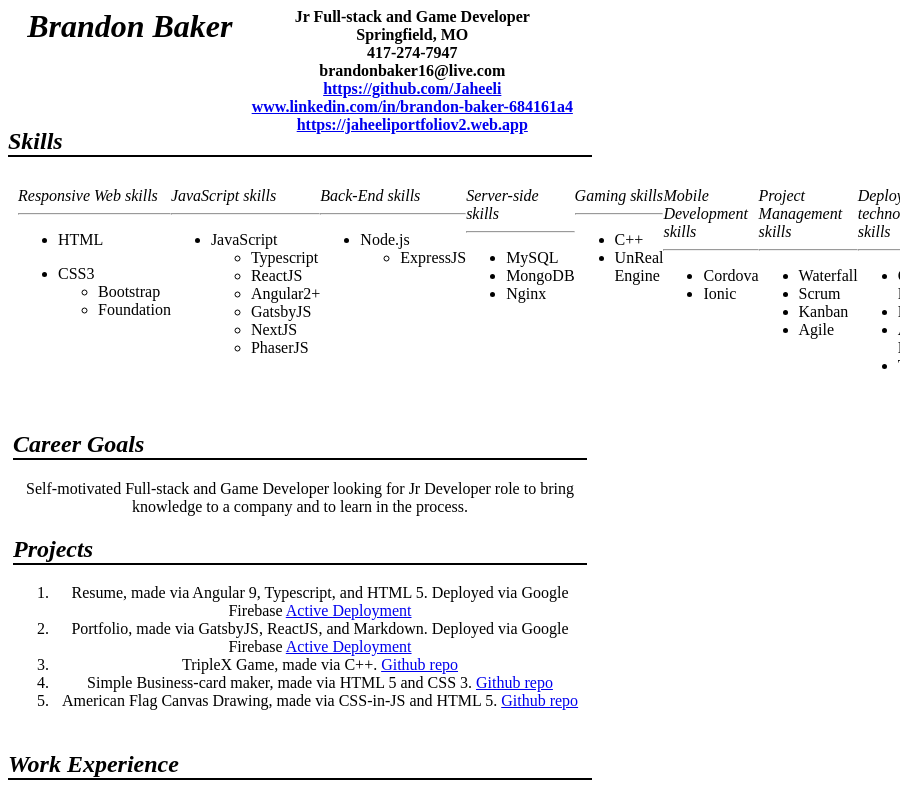
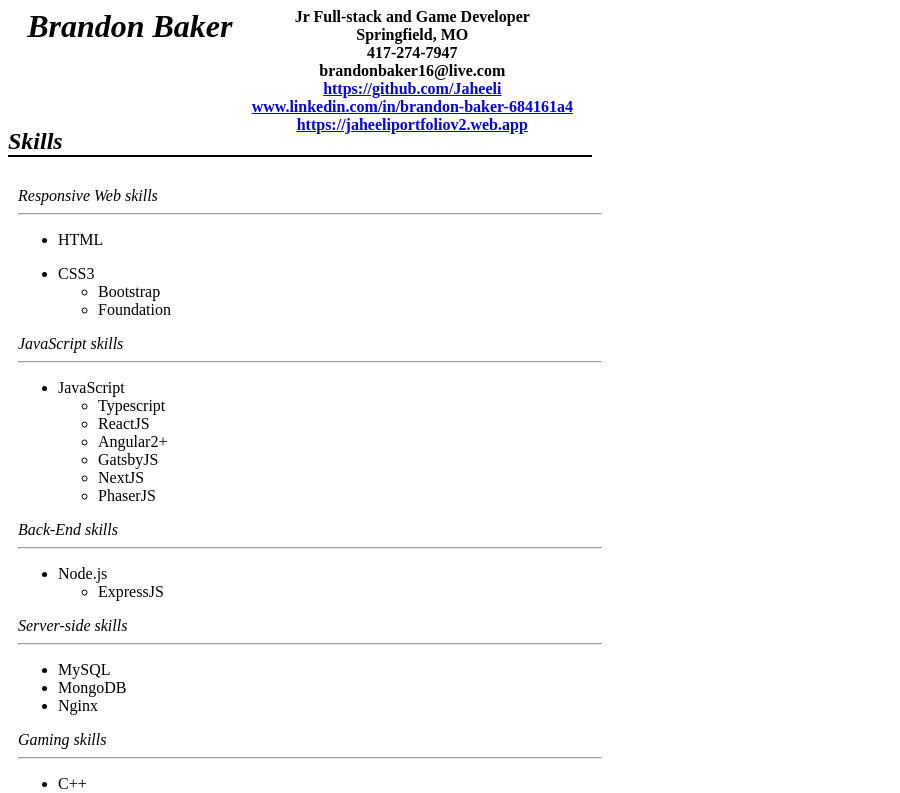
Before and after one commit to Jaheeli/Angular-Resume, an Angular app: page / in a window 600 px wide. Shown: the top 793 px of the page, 900 px wide, since content can reach past the window. Built offline with nearby package versions, Linux system fonts and the light colour scheme.

Commit message:
Adding Responsive Design

```diff
--- a/src/app/skills/skills.component.css
+++ b/src/app/skills/skills.component.css
@@ -5,7 +5,7 @@
 
 .wrapper {
     display: flex;
-    justify-content: space-evenly;
+    justify-content: space-between;
     flex-direction: row;
     flex-flow: row;
     padding: 10px;
@@ -16,3 +16,13 @@
     border-bottom: 2px solid black;
     text-align: left;
 }
+
+@media screen and (min-width: 400px) and (max-width: 680px) {
+.wrapper {
+    display: block;
+    padding: 10px;
+    height: auto;
+    width: 100%;
+
+    }
+}
```
